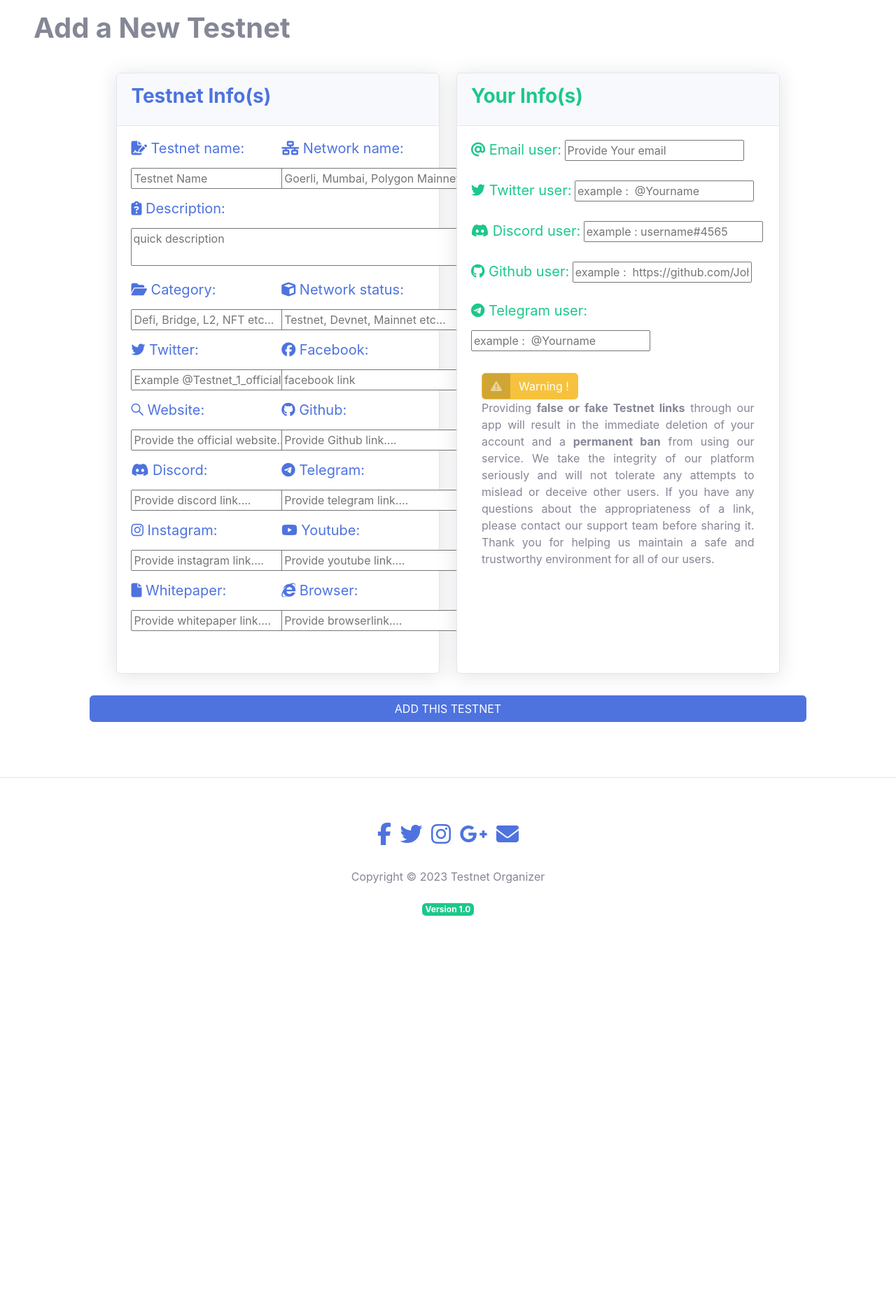
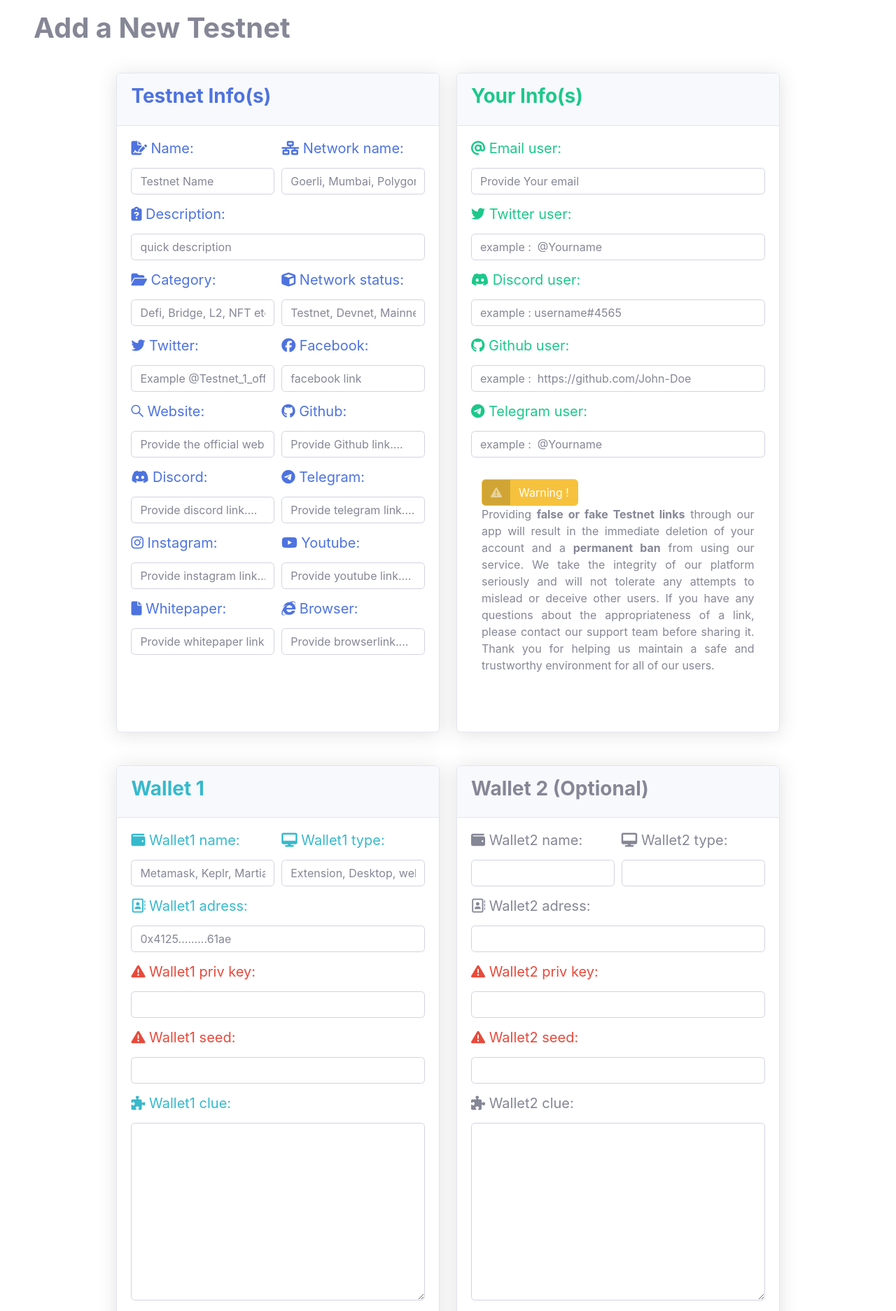
Before and after one commit to Code-Institute-Submissions/artontray-PROJECT4, a Django app: page /addtestnet/ in a window 1280 px wide. Shown: the part 162-2036 px from the top of the page at 70% size. Before the commit the page ends 1471 px from the top, so only its background shows below. Run offline with Django 3.2, Linux system fonts and the light colour scheme; some libraries are stand-ins or nearby versions.

Commit message:
Editing the addTestnet forms into addtestnet.html - writing with include technique

```diff
--- a/app/forms.py
+++ b/app/forms.py
@@ -10,14 +10,24 @@ class AddNewTestnet(forms.ModelForm):
         exclude = ['author']
         widgets = {
           'description': forms.Textarea(attrs={'rows':2, 'cols':45}),
+          'description': forms.TextInput(attrs={'placeholder': 'quick description'})
         }
+
+        labels = {
+            'testnet_name': 'Name',
+        }
+
+
+
 
     def __init__(self, *args, **kwargs):
         super(AddNewTestnet, self).__init__(*args, **kwargs)
+        for visible in self.visible_fields():
+            visible.field.widget.attrs['class'] = 'form-control'
 
         self.fields['testnet_name'].widget.attrs['placeholder'] = 'Testnet Name'
         self.fields['network_name'].widget.attrs['placeholder'] = 'Goerli, Mumbai, Polygon Mainnet etc...'
-        self.fields['description'].widget.attrs['placeholder'] = 'quick description'
+        #self.fields['description'].widget.attrs['placeholder'] = ''
         self.fields['category'].widget.attrs['placeholder'] = 'Defi, Bridge, L2, NFT etc...'
         self.fields['network_status'].widget.attrs['placeholder'] = 'Testnet, Devnet, Mainnet etc...'
         self.fields['twitter'].widget.attrs['placeholder'] = 'Example @Testnet_1_official'
@@ -35,3 +45,6 @@ class AddNewTestnet(forms.ModelForm):
         self.fields['email_user'].widget.attrs['placeholder'] = 'Provide Your email'
         self.fields['twitter_user'].widget.attrs['placeholder'] = 'example :  @Yourname'
         self.fields['telegram_user'].widget.attrs['placeholder'] = 'example :  @Yourname'
+        self.fields['wallet1_name'].widget.attrs['placeholder'] = 'Metamask, Keplr, Martian....'
+        self.fields['wallet1_type'].widget.attrs['placeholder'] = 'Extension, Desktop, web wallet...'
+        self.fields['wallet1_adress'].widget.attrs['placeholder'] = '0x4125.........61ae'
--- a/templates/addtestnet.html
+++ b/templates/addtestnet.html
@@ -154,13 +154,6 @@
 
 
 
-          </div>
-        </div>
-      </div>
-
-
-
-    </div>
 
 
 
@@ -183,65 +176,32 @@
 
 
 
-
-
-
-
-    {% comment %}
-
-    <!-- Content Row -->
     <div class="row padding-10-pourcent-left-right">
-
       <div class="col-xl-6 col-md-12 py-3">
         <div class="card shadow h-100 mb-4">
-
           <div class="card-header py-3">
             <h6 class="h3 font-weight-bold text-info">Wallet 1 </h6>
           </div>
           <div class="card-body">
+            <div class="form-row">
 
-            <div class="form-row">
-              <div class="form-group col-md-6">
-                <label for="inputWallet1Name" class="h4 text-info"><i class="fa-solid fa-wallet"></i> Wallet Name
-                </label>
-                <input type="text" class="form-control" id="inputWallet1Name"
-                  placeholder="Metamask, Keplr, Martian....">
-              </div>
-              <div class="form-group col-md-6">
-                <label for="inputWallet1Type" class="h4 text-info"><i class="fa-solid fa-desktop"></i> Wallet
-                  type</label>
-                <input type="text" class="form-control" id="inputWallet1Type"
-                  placeholder="Extension, Desktop, web wallet...">
-              </div>
-            </div>
-            <div class="form-group ">
-              <label for="inputWallet1Adress" class="h4 text-info">
-                <i class="fa-regular fa-address-book"></i> Adress</label>
-              <input type="text" class="form-control" id="inputWallet1Adress" placeholder="0x4125.........61ae">
-            </div>
+              {% include 'inc/formfield.html' with field=form_testnet.wallet1_name icone='fa-solid fa-wallet' color='text-info' cols='col-md-6' %}
 
 
+              {% include 'inc/formfield.html' with field=form_testnet.wallet1_type icone='fa-solid fa-desktop' color='text-info' cols='col-md-6' %}
 
-
-            <div class="form-group ">
-              <label for="inputWallet1Key" class="h4 text-danger">
-                <i class="fas fa-exclamation-triangle text-danger"></i> Private Key </label>
-              <input type="text" class="form-control" id="inputWallet1Key"
-                placeholder="Keep your private key safe, we recommand not to copy here">
             </div>
-            <div class="form-group ">
-              <label for="inputWallet1Seed" class="h4 text-danger">
-                <i class="fas fa-exclamation-triangle text-danger"></i> Seed Phrase </label>
-              <input type="text" class="form-control" id="inputWallet1Seed"
-                placeholder="Keep your Seed phrase safe, we recommand not to copy here">
+            <div class="form-row">
+              {% include 'inc/formfield.html' with field=form_testnet.wallet1_adress icone='fa-regular fa-address-book' color='text-info' cols='col-md-12'%}
             </div>
-
-
-            <div class="form-group ">
-              <label for="inputWallet1Clue" class="h4 text-info">
-                <i class="fa-solid fa-puzzle-piece"></i> Key Clue</label>
-              <textarea class="form-control"
-                id="inputWallet1Clue">Write a clue that only you can understand...</textarea>
+            <div class="form-row">
+              {% include 'inc/formfield.html' with field=form_testnet.wallet1_priv_key icone='fas fa-exclamation-triangle' color='text-danger' cols='col-md-12'%}
+            </div>
+            <div class="form-row">
+              {% include 'inc/formfield.html' with field=form_testnet.wallet1_seed icone='fas fa-exclamation-triangle' color='text-danger' cols='col-md-12'%}
+            </div>
+            <div class="form-row">
+              {% include 'inc/formfield.html' with field=form_testnet.wallet1_clue icone='fa-solid fa-puzzle-piece' color='text-info' cols='col-md-12'%}
             </div>
             <p class="mb-0 small">Note: <i>If you decide to save your private key or seed
                 phrase here, we advise you not writing the entire key. You
@@ -251,24 +211,10 @@
             </p>
             <br>
 
+            <div class="form-row">
+              {% include 'inc/formfield.html' with field=form_testnet.wallet1_password icone='fa-solid fa-wallet' color='text-info' cols='col-md-6'%}
 
-
-
-
-            <div class="form-row">
-              <div class="form-group col-md-6">
-                <label for="inputWallet1Password" class="h4 text-info"><i class="fa-solid fa-wallet text-info"></i>
-                  Password Wallet </label>
-                <input type="password" class="form-control" id="inputWallet1Password"
-                  placeholder="Password to connect to wallet...">
-              </div>
-              <div class="form-group col-md-6">
-                <label for="inputWallet1SessionName" class="h4 text-info"><i class="fa-solid fa-display text-info"></i>
-                  Browser session</label>
-                <input type="text" class="form-control" id="inputWallet1SessionName"
-                  placeholder="Browser session name...">
-              </div>
-
+              {% include 'inc/formfield.html' with field=form_testnet.wallet1_session icone='fa-solid fa-display' color='text-info' cols='col-md-6'%}
             </div>
             <p class="mb-0 small">Note: <i>Brave can create different session for you to connect
                 different wallet in the same session. We advise you to use this tool to keep tracks of
@@ -276,24 +222,9 @@
             </p>
             <br>
 
-
-
-
-
-            <div class="form-group ">
-              <label for="inputWallet1Link" class="h4 text-info">
-                <i class="fa-regular fa-address-book"></i> Link for downloading or Access</label>
-              <input type="text" class="form-control" id="inputWallet1Link"
-                placeholder="Link to download or provide a link to access">
+            <div class="form-row">
+              {% include 'inc/formfield.html' with field=form_testnet.wallet1_link icone='fa-regular fa-address-book' color='text-info' cols='col-md-12'%}
             </div>
-
-
-
-
-
-          </div>
-        </div>
-      </div>
 
 
 
@@ -309,7 +240,12 @@
 
 
 
+          </div>
+        </div>
+      </div>
 
+
+      <!-- Content Row -->
 
 
 
@@ -320,49 +256,23 @@
             <h6 class="h3 font-weight-bold text-secondary"> Wallet 2 (Optional) </h6>
           </div>
           <div class="card-body">
-
             <div class="form-row">
-              <div class="form-group col-md-6">
-                <label for="inputWallet2Name" class="h4 text-secondary"><i class="fa-solid fa-wallet"></i> Wallet Name
-                </label>
-                <input type="text" class="form-control" id="inputWallet2Name"
-                  placeholder="Metamask, Keplr, Martian....">
-              </div>
-              <div class="form-group col-md-6">
-                <label for="inputWallet2Type" class="h4 text-secondary"><i class="fa-solid fa-desktop"></i> Wallet
-                  type</label>
-                <input type="text" class="form-control" id="inputWallet2Type"
-                  placeholder="Extension, Desktop, web wallet...">
-              </div>
-            </div>
-            <div class="form-group ">
-              <label for="inputWallet2Adress" class="h4 text-secondary">
-                <i class="fa-regular fa-address-book"></i> Adress</label>
-              <input type="text" class="form-control" id="inputWallet2Adress" placeholder="0x4125.........61ae">
+              {% include 'inc/formfield.html' with field=form_testnet.wallet2_name icone='fa-solid fa-wallet' color='text-secondary' cols='col-md-6'%}
+              {% include 'inc/formfield.html' with field=form_testnet.wallet2_type icone='fa-solid fa-desktop' color='text-secondary' cols='col-md-6'%}
             </div>
 
 
-
-
-            <div class="form-group ">
-              <label for="inputWallet2Key" class="h4 text-danger">
-                <i class="fas fa-exclamation-triangle text-danger"></i> Private Key </label>
-              <input type="text" class="form-control" id="inputWallet2Key"
-                placeholder="Keep your private key safe, we recommand not to copy here">
+            <div class="form-row">
+              {% include 'inc/formfield.html' with field=form_testnet.wallet2_adress icone='fa-regular fa-address-book' color='text-secondary' cols='col-md-12'%}
             </div>
-            <div class="form-group ">
-              <label for="inputWallet2Seed" class="h4 text-danger">
-                <i class="fas fa-exclamation-triangle text-danger"></i> Seed Phrase </label>
-              <input type="text" class="form-control" id="inputWallet2Seed"
-                placeholder="Keep your Seed phrase safe, we recommand not to copy here">
+            <div class="form-row">
+              {% include 'inc/formfield.html' with field=form_testnet.wallet2_priv_key icone='fas fa-exclamation-triangle' color='text-danger' cols='col-md-12'%}
             </div>
-
-
-            <div class="form-group ">
-              <label for="inputWallet2Clue" class="h4 text-secondary">
-                <i class="fa-solid fa-puzzle-piece"></i> Key Clue</label>
-              <textarea class="form-control"
-                id="inputWallet2Clue">Write a clue that only you can understand...</textarea>
+            <div class="form-row">
+              {% include 'inc/formfield.html' with field=form_testnet.wallet2_seed icone='fas fa-exclamation-triangle' color='text-danger' cols='col-md-12'%}
+            </div>
+            <div class="form-row">
+              {% include 'inc/formfield.html' with field=form_testnet.wallet2_clue icone='fa-solid fa-puzzle-piece' color='text-secondary' cols='col-md-12'%}
             </div>
             <p class="mb-0 small">Note: <i>If you decide to save your private key or seed
                 phrase here, we advise you not writing the entire key. You
@@ -372,24 +282,10 @@
             </p>
             <br>
 
+            <div class="form-row">
+              {% include 'inc/formfield.html' with field=form_testnet.wallet2_password icone='fa-solid fa-wallet' color='text-secondary' cols='col-md-6'%}
 
-
-
-
-            <div class="form-row">
-              <div class="form-group col-md-6">
-                <label for="inputWallet2Password" class="h4 text-secondary"><i
-                    class="fa-solid fa-wallet text-secondary"></i> Password Wallet </label>
-                <input type="password" class="form-control" id="inputWallet2Password"
-                  placeholder="Password to connect to wallet...">
-              </div>
-              <div class="form-group col-md-6">
-                <label for="inputWallet2SessionName" class="h4 text-secondary"><i
-                    class="fa-solid fa-display text-secondary"></i> Browser session</label>
-                <input type="text" class="form-control" id="inputWallet2SessionName"
-                  placeholder="Browser session name...">
-              </div>
-
+              {% include 'inc/formfield.html' with field=form_testnet.wallet2_session icone='fa-solid fa-display' color='text-secondary' cols='col-md-6'%}
             </div>
             <p class="mb-0 small">Note: <i>Brave can create different session for you to connect
                 different wallet in the same session. We advise you to use this tool to keep tracks of
@@ -397,22 +293,18 @@
             </p>
             <br>
 
+            <div class="form-row">
+              {% include 'inc/formfield.html' with field=form_testnet.wallet2_link icone='fa-regular fa-address-book' color='text-secondary' cols='col-md-12'%}
+            </div>
 
 
 
-
-            <div class="form-group ">
-              <label for="inputWallet2Link" class="h4 text-secondary">
-                <i class="fa-regular fa-address-book"></i> Link for downloading or Access</label>
-              <input type="text" class="form-control" id="inputWallet2Link"
-                placeholder="Link to download or provide a link to access">
-            </div>
           </div>
         </div>
       </div>
+    </div>
 
 
-    </div>
 
 
 
@@ -434,14 +326,14 @@
         <div class="card shadow h-100 mb-4">
 
           <div class="card-header py-3">
-            <h6 class="h3 font-weight-bold text-info">Tasks description of the Testnet</h6>
+            <h6 class="h3 font-weight-bold text-primary">Tasks description of the Testnet</h6>
           </div>
           <div class="card-body">
-            <div class="form-group ">
-              <label for="inputTaskDescription" class="h4 text-info">
-                <i class="fa-regular fa-address-book"></i> description</label>
-              <textarea class="form-control" id="inputTaskDescription" placeholder="Describe "></textarea>
+
+            <div class="form-row">
+              {% include 'inc/formfield.html' with field=form_testnet.tasks_description icone='fa-regular fa-address-book' color='text-info' cols='col-md-12'%}
             </div>
+
           </div>
         </div>
       </div>
@@ -451,14 +343,14 @@
         <div class="card shadow h-100 mb-4">
 
           <div class="card-header py-3">
-            <h6 class="h3 font-weight-bold text-info">Keep tracks of your data</h6>
+            <h6 class="h3 font-weight-bold text-primary">Keep tracks of your data</h6>
           </div>
           <div class="card-body">
-            <div class="form-group ">
-              <label for="inputTrackDescription" class="h4 text-info">
-                <i class="fa-regular fa-address-book"></i> write your result tx etc...</label>
-              <textarea class="form-control" id="inputTrackDescription" placeholder="Describe "></textarea>
+
+            <div class="form-row">
+              {% include 'inc/formfield.html' with field=form_testnet.tasks_results icone='fa-regular fa-address-book' color='text-info' cols='col-md-12'%}
             </div>
+
           </div>
         </div>
       </div>
@@ -468,7 +360,7 @@
 
     </div>
 
-    {% endcomment %}
+
 
     <div class="row padding-10-pourcent-left-right">
 
```
